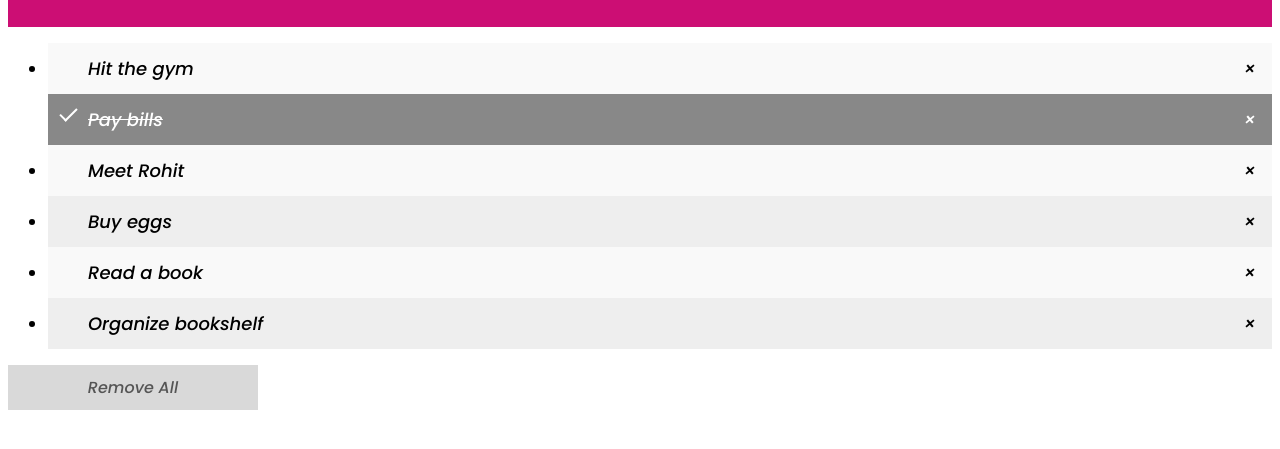
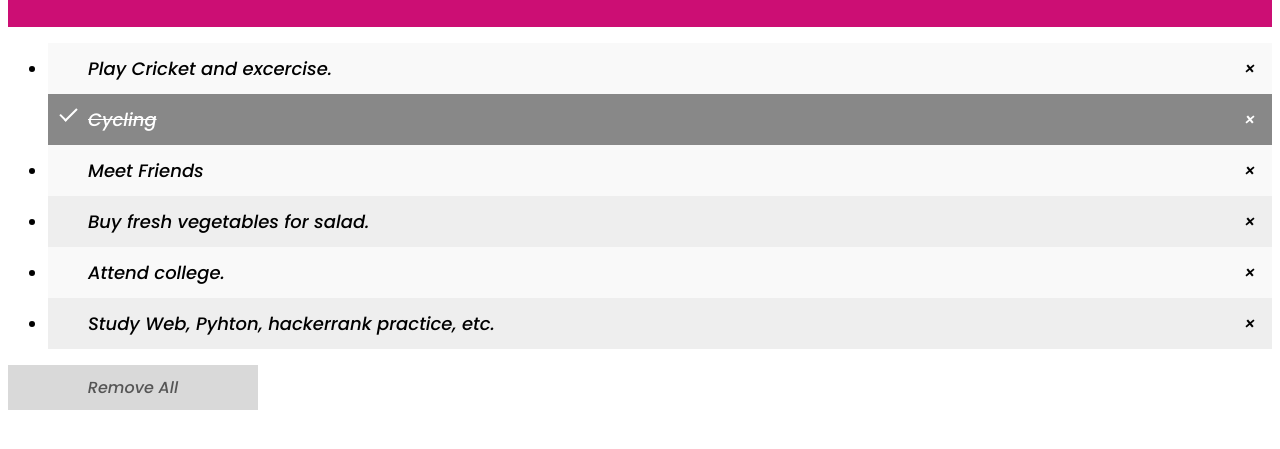
Before and after one commit to rajnish-pandey/JS_1, a plain HTML site: page index.html in a window 1280 px wide. Shown: the part 167-616 px from the top of the page. Drawn offline with Linux system fonts and the light colour scheme; a web font is replaced by a local one.

Commit message:
Update index.html

```diff
--- a/index.html
+++ b/index.html
@@ -15,12 +15,12 @@
   </div>
 
   <ul id="myUL">
-    <li>Hit the gym</li>
-    <li class="checked">Pay bills</li>
-    <li>Meet Rohit</li>
-    <li>Buy eggs</li>
-    <li>Read a book</li>
-    <li>Organize bookshelf</li>
+    <li>Play Cricket and excercise.</li>
+    <li class="checked">Cycling</li>
+    <li>Meet Friends</li>
+    <li>Buy fresh vegetables for salad.</li>
+    <li>Attend college.</li>
+    <li>Study Web, Pyhton, hackerrank practice, etc.</li>
   </ul>
   <input type="button"  style="border: 0; width:250px;"class="addBtn" value="Remove All" onclick="removeAll()">
   <script src="ToDoList.js"></script>
```
